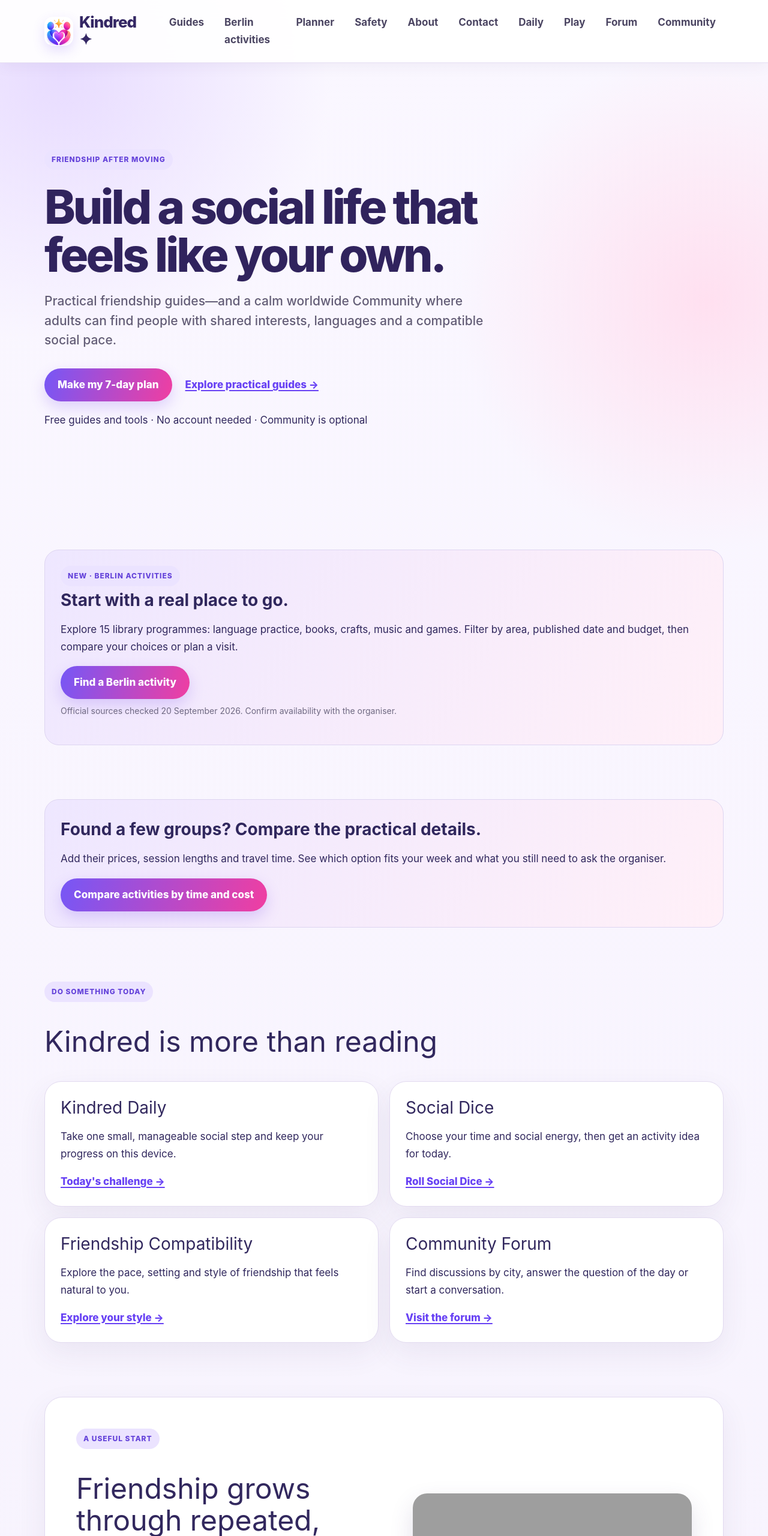
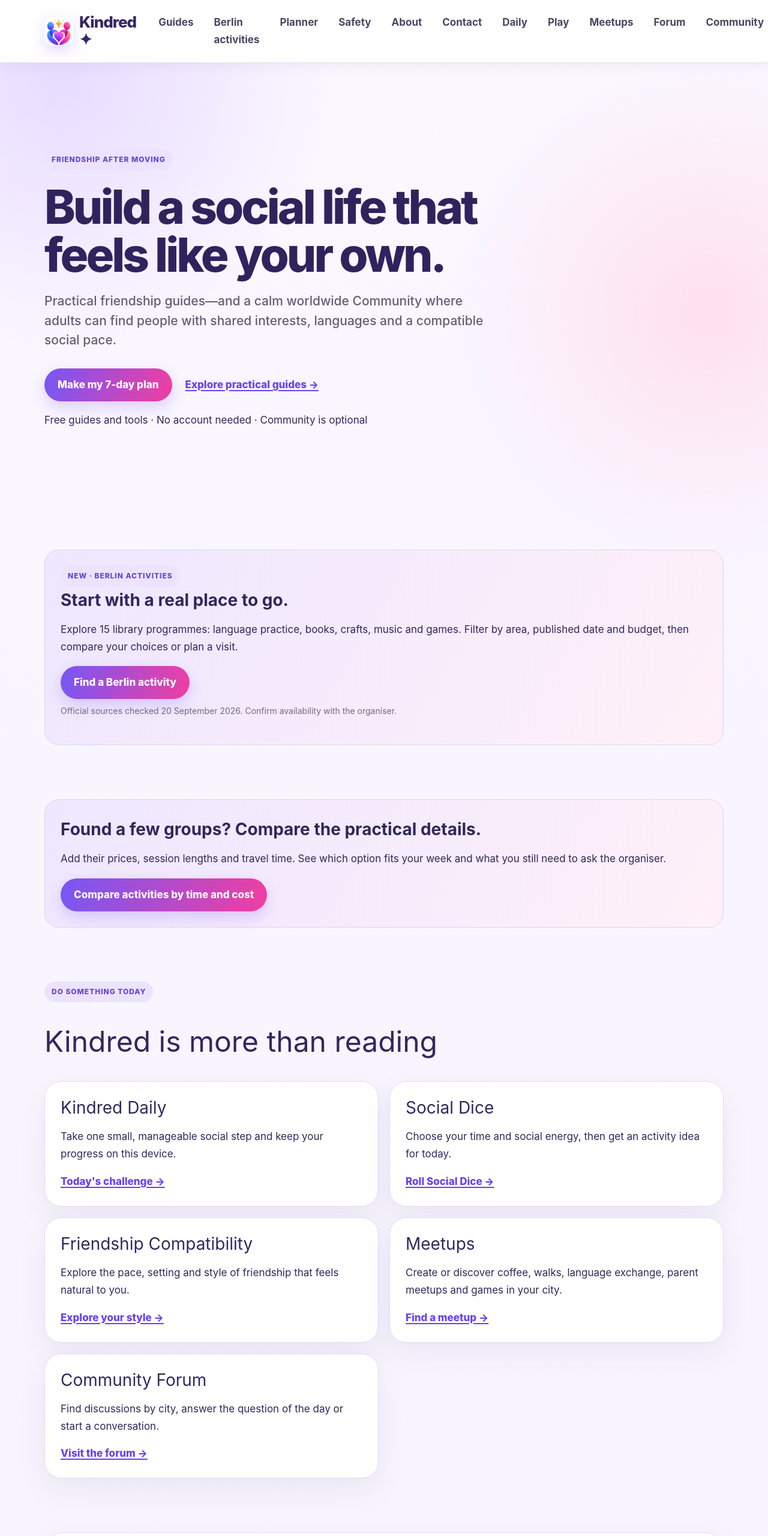
Before and after one commit to findkindredpeople/findkindredpeople.github.io, a plain HTML site: page index.html in a window 1280 px wide. Shown: the top 2560 px of the page at 60% size. Drawn offline with Linux system fonts and the light colour scheme; grey boxes are pictures that could not be loaded.

Commit message:
Add Meetups to Kindred homepage

```diff
--- a/index.html
+++ b/index.html
@@ -23,7 +23,7 @@
 <script type="application/ld+json">{"@context":"https://schema.org","@graph":[{"@type":"WebSite","name":"Kindred","url":"https://findkindredpeople.com/","description":"Practical guides for friendship, community and belonging after moving."},{"@type":"Organization","name":"Kindred","url":"https://findkindredpeople.com/","logo":{"@type":"ImageObject","url":"https://findkindredpeople.com/kindred-logo.png"},"founder":{"@type":"Person","name":"Nadiia Honda","url":"https://findkindredpeople.com/about.html"}}]}</script>
 </head>
 <body>
-<header><div class="nav"><a class="brand" href="index.html">Kindred ✦</a><nav><a href="guides.html">Guides</a><a href="berlin-activities.html">Berlin activities</a><a href="friendship-planner.html">Planner</a><a href="safety.html">Safety</a><a href="about.html">About</a><a href="contact.html">Contact</a><a href="daily.html">Daily</a><a href="play.html">Play</a><a href="forum.html">Forum</a><a href="app.html">Community</a></nav></div></header>
+<header><div class="nav"><a class="brand" href="index.html">Kindred ✦</a><nav><a href="guides.html">Guides</a><a href="berlin-activities.html">Berlin activities</a><a href="friendship-planner.html">Planner</a><a href="safety.html">Safety</a><a href="about.html">About</a><a href="contact.html">Contact</a><a href="daily.html">Daily</a><a href="play.html">Play</a><a href="meetups.html">Meetups</a><a href="forum.html">Forum</a><a href="app.html">Community</a></nav></div></header>
 <main class="wrap landing">
   <section class="hero landing-hero">
     <span class="eyebrow">FRIENDSHIP AFTER MOVING</span>
@@ -38,7 +38,7 @@
 
   <section class="planner-promo" aria-labelledby="berlin-promo-heading"><span class="eyebrow">NEW · BERLIN ACTIVITIES</span><h2 id="berlin-promo-heading">Start with a real place to go.</h2><p>Explore 15 library programmes: language practice, books, crafts, music and games. Filter by area, published date and budget, then compare your choices or plan a visit.</p><a class="button" href="berlin-activities.html">Find a Berlin activity</a><p class="meta">Official sources checked 20 September 2026. Confirm availability with the organiser.</p></section>
   <section class="planner-promo" aria-labelledby="compare-promo-heading"><h2 id="compare-promo-heading">Found a few groups? Compare the practical details.</h2><p>Add their prices, session lengths and travel time. See which option fits your week and what you still need to ask the organiser.</p><a class="button" href="compare-activities.html">Compare activities by time and cost</a></section>
-<section aria-labelledby="active-heading"><span class="eyebrow">DO SOMETHING TODAY</span><h2 id="active-heading" class="section-title">Kindred is more than reading</h2><div class="grid landing-grid"><div class="card"><h3>Kindred Daily</h3><p>Take one small, manageable social step and keep your progress on this device.</p><a class="text-link" href="daily.html">Today's challenge →</a></div><div class="card"><h3>Social Dice</h3><p>Choose your time and social energy, then get an activity idea for today.</p><a class="text-link" href="play.html">Roll Social Dice →</a></div><div class="card"><h3>Friendship Compatibility</h3><p>Explore the pace, setting and style of friendship that feels natural to you.</p><a class="text-link" href="compatibility.html">Explore your style →</a></div><div class="card"><h3>Community Forum</h3><p>Find discussions by city, answer the question of the day or start a conversation.</p><a class="text-link" href="forum.html">Visit the forum →</a></div></div></section><section class="landing-feature" aria-labelledby="start-heading">
+<section aria-labelledby="active-heading"><span class="eyebrow">DO SOMETHING TODAY</span><h2 id="active-heading" class="section-title">Kindred is more than reading</h2><div class="grid landing-grid"><div class="card"><h3>Kindred Daily</h3><p>Take one small, manageable social step and keep your progress on this device.</p><a class="text-link" href="daily.html">Today's challenge →</a></div><div class="card"><h3>Social Dice</h3><p>Choose your time and social energy, then get an activity idea for today.</p><a class="text-link" href="play.html">Roll Social Dice →</a></div><div class="card"><h3>Friendship Compatibility</h3><p>Explore the pace, setting and style of friendship that feels natural to you.</p><a class="text-link" href="compatibility.html">Explore your style →</a></div><div class="card"><h3>Meetups</h3><p>Create or discover coffee, walks, language exchange, parent meetups and games in your city.</p><a class="text-link" href="meetups.html">Find a meetup →</a></div><div class="card"><h3>Community Forum</h3><p>Find discussions by city, answer the question of the day or start a conversation.</p><a class="text-link" href="forum.html">Visit the forum →</a></div></div></section><section class="landing-feature" aria-labelledby="start-heading">
     <div><span class="eyebrow">A USEFUL START</span><h2 id="start-heading">Friendship grows through repeated, manageable contact.</h2><p>Moving creates a practical problem as much as an emotional one: old routines disappear, familiar faces are far away and every new connection requires deliberate effort. Kindred focuses on actions you can actually repeat—returning to the same place, following up clearly and choosing plans that fit your energy.</p><p>There is no promise of instant belonging. The goal is to make the next step smaller, safer and easier to understand.</p><a class="text-link" href="guide-friends-new-city.html">Read how to make friends in a new city →</a></div>
     <img src="community-cafe.png" alt="People sharing a relaxed conversation in a community café" loading="lazy" width="720" height="480">
   </section>
```
